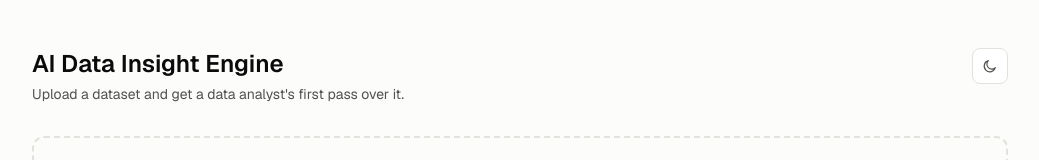
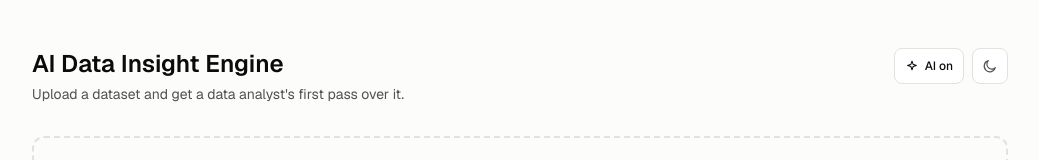
Before and after one commit to Yigit10ur/DataSight, a Next.js app in the folder frontend/: page / in a window 1280 px wide. Shown: the top 160 px of the page, without its empty margins (120-1159 px from the left). Built offline with nearby package versions, Linux system fonts and the light colour scheme; no server answers.

Commit message:
Let the reader turn AI explanations off

```diff
--- a/frontend/app/page.tsx
+++ b/frontend/app/page.tsx
@@ -1,9 +1,10 @@
 "use client";
 
-import { useState } from "react";
+import { useEffect, useState } from "react";
 
 import { ChartGrid } from "@/components/ChartGrid";
 import { ColumnTable } from "@/components/ColumnTable";
+import { ExplanationsToggle } from "@/components/ExplanationsToggle";
 import { InsightList } from "@/components/InsightList";
 import { PreviewTable } from "@/components/PreviewTable";
 import { ProfileOverview } from "@/components/ProfileOverview";
@@ -11,6 +12,7 @@ import { QualityIssues } from "@/components/QualityIssues";
 import { QualityScore } from "@/components/QualityScore";
 import { ThemeToggle } from "@/components/ThemeToggle";
 import { UploadDropzone } from "@/components/UploadDropzone";
+import { useExplanationsEnabled } from "@/lib/explanations";
 import {
   fetchCharts,
   fetchExplanations,
@@ -26,27 +28,70 @@ import {
   type QualityScore as Score,
 } from "@/lib/api";
 
+/** What the model made of one dataset's findings, tagged with which dataset. */
+type Reading = {
+  datasetId: string;
+  summary: string | null;
+  texts: Map<string, string>;
+};
+
+const NOTHING = new Map<string, string>();
+
 export default function Home() {
   const [profile, setProfile] = useState<DatasetProfile | null>(null);
   const [preview, setPreview] = useState<DatasetPreview | null>(null);
   const [charts, setCharts] = useState<ChartSpec[]>([]);
   const [insights, setInsights] = useState<Insight[]>([]);
-  const [explanations, setExplanations] = useState(new Map<string, string>());
-  const [summary, setSummary] = useState<string | null>(null);
-  const [isExplaining, setIsExplaining] = useState(false);
+  const [reading, setReading] = useState<Reading | null>(null);
   const [issues, setIssues] = useState<QualityIssue[]>([]);
   const [score, setScore] = useState<Score | null>(null);
   const [isUploading, setIsUploading] = useState(false);
   const [error, setError] = useState<string | null>(null);
 
+  const explanationsEnabled = useExplanationsEnabled();
+  const datasetId = profile?.dataset_id ?? null;
+
+  // A reading belongs to the dataset it was written about. Carrying that with it
+  // is what lets the switch turn the text off and on without refetching, and what
+  // keeps the previous file's explanations off the screen while the next one loads.
+  const wanted = datasetId !== null && explanationsEnabled === true;
+  const current = reading?.datasetId === datasetId ? reading : null;
+
+  // The only request that reaches a model, kept out of the upload path so the
+  // switch governs it: turned off, it is never sent and nothing is billed; turned
+  // back on, it runs for the dataset already on screen instead of asking for the
+  // file again. Repeat asks about the same findings are answered from the server's
+  // cache, so flipping the switch twice costs what flipping it once did.
+  useEffect(() => {
+    if (datasetId === null || !explanationsEnabled) return;
+
+    let active = true;
+    fetchExplanations(datasetId)
+      .then((explained) => {
+        if (!active) return;
+        setReading({
+          datasetId,
+          summary: explained.summary,
+          texts: new Map(explained.explanations.map((item) => [item.insight_id, item.text])),
+        });
+      })
+      .catch(() => {
+        // The findings stand on their own without an explanation. Recorded as an
+        // empty reading rather than left pending, so the heading stops saying it
+        // is still reading.
+        if (active) setReading({ datasetId, summary: null, texts: NOTHING });
+      });
+
+    return () => {
+      active = false;
+    };
+  }, [datasetId, explanationsEnabled]);
+
   async function handleFile(file: File) {
     setIsUploading(true);
     setError(null);
-    setExplanations(new Map());
-    setSummary(null);
     try {
       const uploaded = await uploadDataset(file);
-      setProfile(uploaded);
       const [previewed, charted, quality, found] = await Promise.all([
         fetchPreview(uploaded.dataset_id),
         fetchCharts(uploaded.dataset_id),
@@ -58,21 +103,9 @@ export default function Home() {
       setIssues(quality.issues);
       setScore(quality.score);
       setInsights(found.insights);
-
-      // Asked for separately and awaited last: a slow model, or none at all, must
-      // not keep the computed numbers off the screen.
-      setIsExplaining(true);
-      try {
-        const explained = await fetchExplanations(uploaded.dataset_id);
-        setSummary(explained.summary);
-        setExplanations(
-          new Map(explained.explanations.map((item) => [item.insight_id, item.text])),
-        );
-      } catch {
-        // The findings stand on their own without an explanation.
-      } finally {
-        setIsExplaining(false);
-      }
+      // Set last: it is what starts the explanation request, and there is no point
+      // asking for a reading of findings that are not on the screen yet.
+      setProfile(uploaded);
     } catch (cause) {
       setError(cause instanceof Error ? cause.message : "Upload failed.");
       setProfile(null);
@@ -81,16 +114,14 @@ export default function Home() {
       setIssues([]);
       setScore(null);
       setInsights([]);
-      setExplanations(new Map());
-      setSummary(null);
     } finally {
       setIsUploading(false);
     }
   }
 
   // A chart that already sits inside a finding does not need to be shown again.
-  const explained = new Set(insights.map((insight) => insight.chart_id));
-  const remainingCharts = charts.filter((chart) => !explained.has(chart.id));
+  const charted = new Set(insights.map((insight) => insight.chart_id));
+  const remainingCharts = charts.filter((chart) => !charted.has(chart.id));
 
   return (
     <main className="mx-auto flex w-full max-w-5xl flex-1 flex-col gap-8 px-6 py-12">
@@ -101,7 +132,10 @@ export default function Home() {
             Upload a dataset and get a data analyst&apos;s first pass over it.
           </p>
         </div>
-        <ThemeToggle />
+        <div className="flex shrink-0 items-center gap-2">
+          <ExplanationsToggle />
+          <ThemeToggle />
+        </div>
       </header>
 
       <UploadDropzone onFile={handleFile} isUploading={isUploading} />
@@ -122,9 +156,9 @@ export default function Home() {
           <InsightList
             insights={insights}
             charts={charts}
-            explanations={explanations}
-            summary={summary}
-            isExplaining={isExplaining}
+            explanations={wanted ? (current?.texts ?? NOTHING) : NOTHING}
+            summary={wanted ? (current?.summary ?? null) : null}
+            isExplaining={wanted && current === null}
           />
           <QualityIssues issues={issues} />
           <ChartGrid
--- /dev/null
+++ b/frontend/components/ExplanationsToggle.tsx
@@ -0,0 +1,63 @@
+"use client";
+
+import { storeExplanationsChoice, useExplanationsEnabled } from "@/lib/explanations";
+
+const DESCRIPTIONS = {
+  on: "AI explanations are on. Turn them off to read a dataset without calling the model.",
+  off: "AI explanations are off. Nothing is sent to the model, so reading a dataset costs nothing.",
+  pending: "AI explanations",
+};
+
+/**
+ * Neither state is styled as a fault. Off is a reasonable way to use this tool —
+ * every number on the page is computed without a model — so it reads as muted,
+ * not as a warning.
+ */
+export function ExplanationsToggle() {
+  const enabled = useExplanationsEnabled();
+
+  function toggle() {
+    storeExplanationsChoice(enabled ? "off" : "on");
+  }
+
+  const description =
+    enabled === null ? DESCRIPTIONS.pending : enabled ? DESCRIPTIONS.on : DESCRIPTIONS.off;
+
+  return (
+    <button
+      type="button"
+      onClick={toggle}
+      disabled={enabled === null}
+      role="switch"
+      aria-checked={enabled ?? false}
+      aria-label={description}
+      title={description}
+      className={`inline-flex h-9 shrink-0 items-center gap-1.5 rounded-lg border border-[var(--border)] bg-[var(--surface)] px-2.5 text-xs font-medium transition-colors ${
+        enabled
+          ? "text-[var(--foreground)]"
+          : "text-[var(--text-muted)] hover:text-[var(--text-secondary)]"
+      }`}
+    >
+      <SparkIcon struck={enabled === false} />
+      {enabled === null ? "AI" : enabled ? "AI on" : "AI off"}
+    </button>
+  );
+}
+
+function SparkIcon({ struck }: { struck: boolean }) {
+  return (
+    <svg
+      aria-hidden
+      viewBox="0 0 24 24"
+      fill="none"
+      stroke="currentColor"
+      strokeWidth="1.75"
+      strokeLinecap="round"
+      strokeLinejoin="round"
+      className="size-3.5"
+    >
+      <path d="M12 3.5 13.9 9.1 19.5 11 13.9 12.9 12 18.5 10.1 12.9 4.5 11 10.1 9.1Z" />
+      {struck && <path d="M4 20 20 4" />}
+    </svg>
+  );
+}
--- /dev/null
+++ b/frontend/lib/explanations.ts
@@ -0,0 +1,65 @@
+"use client";
+
+import { useSyncExternalStore } from "react";
+
+export type ExplanationsChoice = "on" | "off";
+
+export const EXPLANATIONS_STORAGE_KEY = "datasight-explanations";
+
+/**
+ * Whether the dashboard may ask the API for model-written explanations.
+ *
+ * Off is the setting that costs nothing: the request is never sent, so no tokens
+ * are billed. Everything else on the page — the profile, the quality score, the
+ * findings, the charts — is computed in Python and unaffected by this choice.
+ *
+ * Unlike the theme, this cannot be read before hydration: nothing paints
+ * differently for it, and the first request only goes out after an upload.
+ */
+let choice: ExplanationsChoice | null = null;
+
+const listeners = new Set<() => void>();
+
+export function readExplanationsChoice(): ExplanationsChoice {
+  if (choice === null) {
+    try {
+      choice = localStorage.getItem(EXPLANATIONS_STORAGE_KEY) === "off" ? "off" : "on";
+    } catch {
+      choice = "on";
+    }
+  }
+  return choice;
+}
+
+export function storeExplanationsChoice(next: ExplanationsChoice): void {
+  // Held in the module as well as storage, so a blocked localStorage still leaves
+  // a working switch — it is only the remembering that is lost.
+  choice = next;
+  try {
+    localStorage.setItem(EXPLANATIONS_STORAGE_KEY, next);
+  } catch {
+    // Private mode or blocked storage: the choice holds for this page view.
+  }
+  for (const listener of listeners) listener();
+}
+
+function subscribe(onStoreChange: () => void) {
+  listeners.add(onStoreChange);
+  return () => {
+    listeners.delete(onStoreChange);
+  };
+}
+
+function getSnapshot(): boolean {
+  return readExplanationsChoice() === "on";
+}
+
+// The server cannot know the stored choice. Null means "not decided yet", which
+// callers read as off: never spend money on a preference that has not loaded.
+function getServerSnapshot(): null {
+  return null;
+}
+
+export function useExplanationsEnabled(): boolean | null {
+  return useSyncExternalStore<boolean | null>(subscribe, getSnapshot, getServerSnapshot);
+}
```
